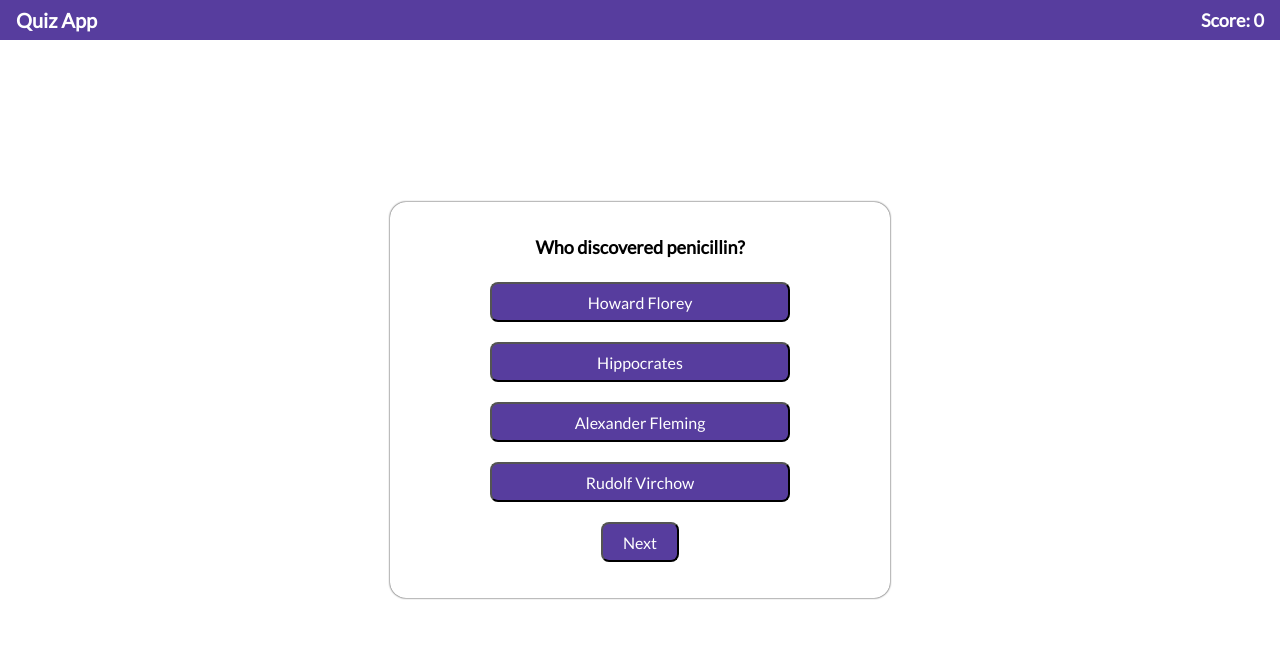
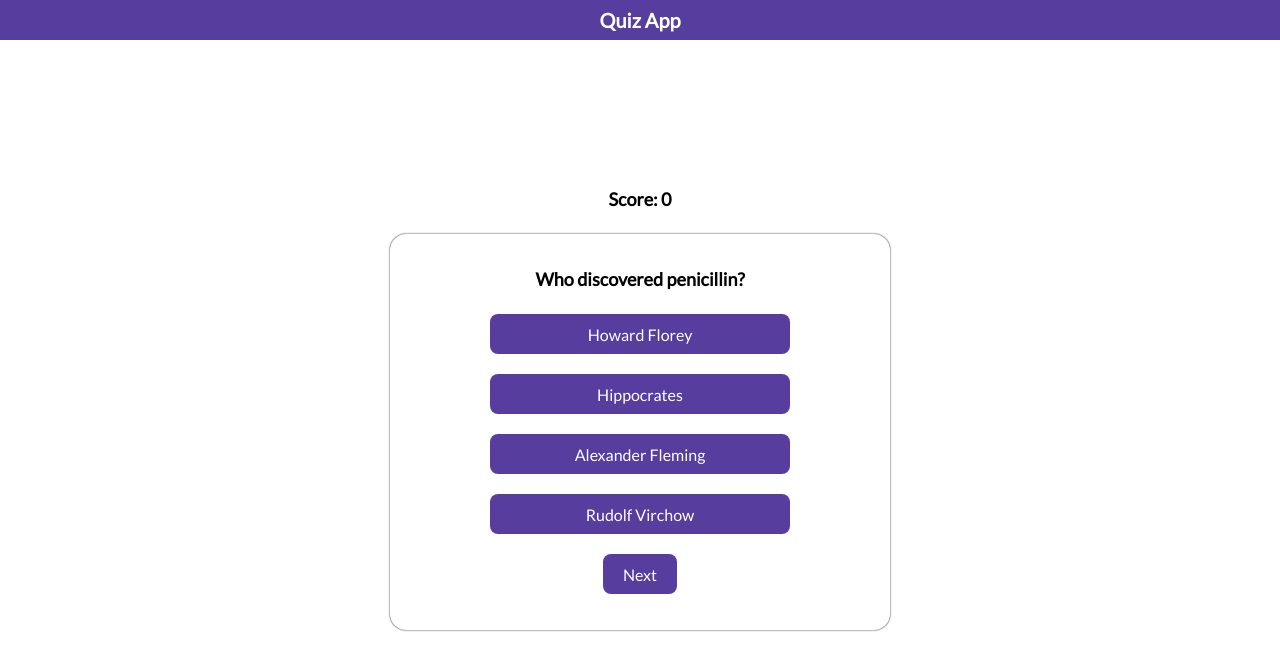
Before and after one commit to Timi-of-Earth/startng-quiz-game, a plain HTML site: page index.html in a window 1280 px wide. Both pictures are taken after a click on the button "Start Game". Drawn offline with Linux system fonts and the light colour scheme.

Commit message:
removed score from navbar

```diff
--- a/index.html
+++ b/index.html
@@ -10,10 +10,10 @@
   <body>
     <nav class="hide" id="nav-bar">
       <h4>Quiz App</h4>
-      <p class="score-container" id="score-container">
-        Score: <span id="score">0</span>
-      </p>
     </nav>
+    <p class="score-container hide" id="score-container">
+      Score: <span id="score">0</span>
+    </p>
     <div class="container">
       <div class="start-page" id="start-page">
         <h1>Quiz App</h1>
@@ -27,7 +27,7 @@
       </div>
 
       <div class="score-container hide" id="score-container">
-        Score: <span id="score">0</span>
+        Score: <span id="score">0</span>/5
       </div>
 
       <div class="question-container hide" id="question-container"></div>
--- a/script.js
+++ b/script.js
@@ -6,6 +6,7 @@ const startBtn = document.getElementById("start-btn"),
   questionContainer = document.getElementById("question-container"),
   optionContainer = document.getElementById("option-container"),
   navBar = document.getElementById("nav-bar"),
+  scoreContainer = document.getElementById("score-container"),
   scoreValue = document.getElementById("score");
 
 // array of questions
@@ -57,13 +58,13 @@ let currentScore = 0;
 
 // start game function
 function startGame() {
-
   optionContainer.classList.remove("clicked");
   nextBtn.classList.remove("hide");
   !endPage.classList.contains("hide") ? endPage.classList.add("hide") : false;
   startPage.classList.add("hide");
   questionContainer.classList.remove("hide");
   optionContainer.classList.remove("hide");
+  scoreContainer.classList.remove("hide");
   navBar.classList.remove("hide");
   currentScore = 0;
   scoreValue.innerText = currentScore;
@@ -135,7 +136,7 @@ function endGame() {
   questionContainer.innerHTML = ``;
   optionContainer.innerHTML = ``;
   nextBtn.classList.add("hide");
-  // navBar.classList.add("hide");
+  scoreContainer.classList.add("hide");
   endPage.classList.remove("hide");
   endPage.innerHTML = `
   <h1>Game Over!</h1>
--- a/style.css
+++ b/style.css
@@ -37,23 +37,15 @@ nav {
   color: #fff;
   display: flex;
   align-items: center;
-  justify-content: space-between;
+  justify-content: center;
   font-size: 20px;
 }
 
-nav h4 {
-  /* display: inline-block; */
-  /* margin: 0 0 0 1rem; */
-  /* padding: 5px; */
-  font-size: 20px;
-}
-
-nav p {
+/* nav p {
   width: fit-content;
   margin: 0;
   font-weight: bold;
-  /* margin-right: 1em; */
-}
+} */
 
 .hide {
   display: none !important;
@@ -68,7 +60,7 @@ nav p {
   width: 90%;
   max-width: 500px;
   border-radius: 1em;
-  box-shadow: 0 0 2px ;
+  box-shadow: 0 0 2px;
   padding: 1em;
 }
 
@@ -100,7 +92,6 @@ p {
   margin: 10px;
 }
 
-
 .option {
   display: flex;
   flex-direction: column;
@@ -112,7 +103,6 @@ p {
 .btn {
   width: 80%;
   max-width: 300px;
-  border-radius: 5px;
   font-size: 16px;
   /* padding: 5px; */
   height: 2.5rem;
@@ -120,6 +110,8 @@ p {
   background-color: var(--button-color);
   color: #fff;
   border-radius: 8px;
+  outline: none;
+  border: none;
 }
 
 .next-btn {
@@ -160,7 +152,7 @@ p {
 }
 
 @media (max-height: 400px) {
-  .question-container{
+  .question-container {
     margin-top: 3rem;
   }
 }
```
